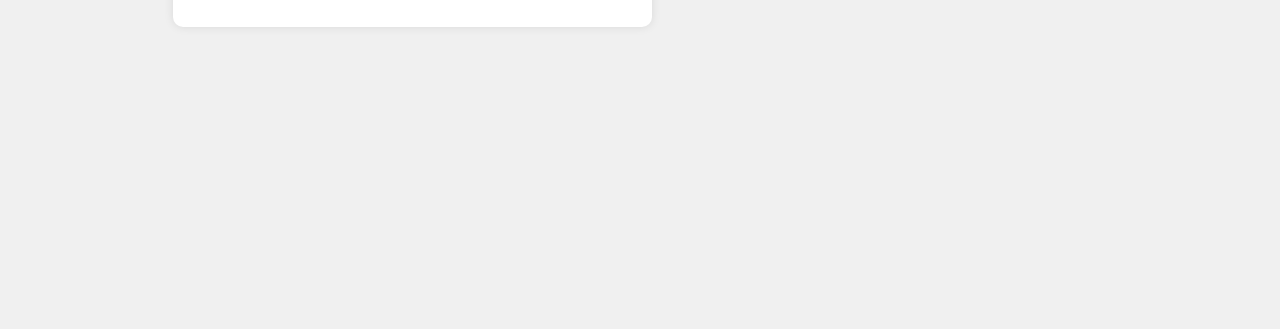
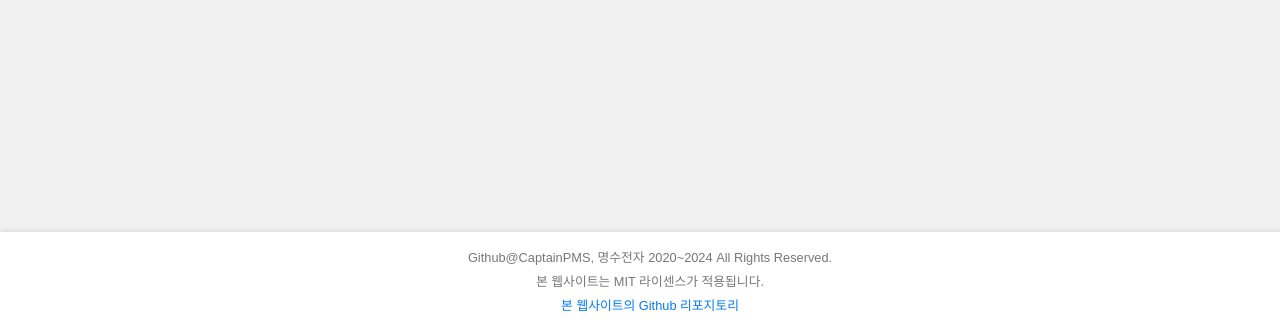
Before and after one commit to pigmanms/DeMereAzureCalc, a plain HTML site: page index.html in a window 1280 px wide. Shown: the part 471-800 px from the top of the page. Drawn offline with Linux system fonts and the light colour scheme.

Commit message:
Update style.css
i forgot the css

```diff
--- a/style.css
+++ b/style.css
@@ -1,11 +1,14 @@
+html, body {
+  height: 100%;
+  margin: 0;
+}
+
 body {
+  display: flex;
+  flex-direction: column;
+  justify-content: space-between;
   font-family: Arial, sans-serif;
-  display: flex;
-  justify-content: center;
-  align-items: center;
-  height: 100vh;
   background-color: #f0f0f0;
-  margin: 0;
 }
 
 .container {
@@ -14,6 +17,7 @@ body {
   border-radius: 10px;
   box-shadow: 0 0 10px rgba(0,0,0,0.1);
   text-align: center;
+  margin: auto;
 }
 
 input, button {
@@ -21,3 +25,26 @@ input, button {
   padding: 10px;
   font-size: 1em;
 }
+
+footer {
+  padding: 10px;
+  background-color: #fff;
+  width: 100%;
+  text-align: center;
+  box-shadow: 0 -1px 5px rgba(0, 0, 0, 0.1);
+}
+
+footer p {
+  margin: 5px 0;
+  font-size: 0.8em;
+  color: #777;
+}
+
+footer a {
+  color: #007bff;
+  text-decoration: none;
+}
+
+footer a:hover {
+  text-decoration: underline;
+}
```
